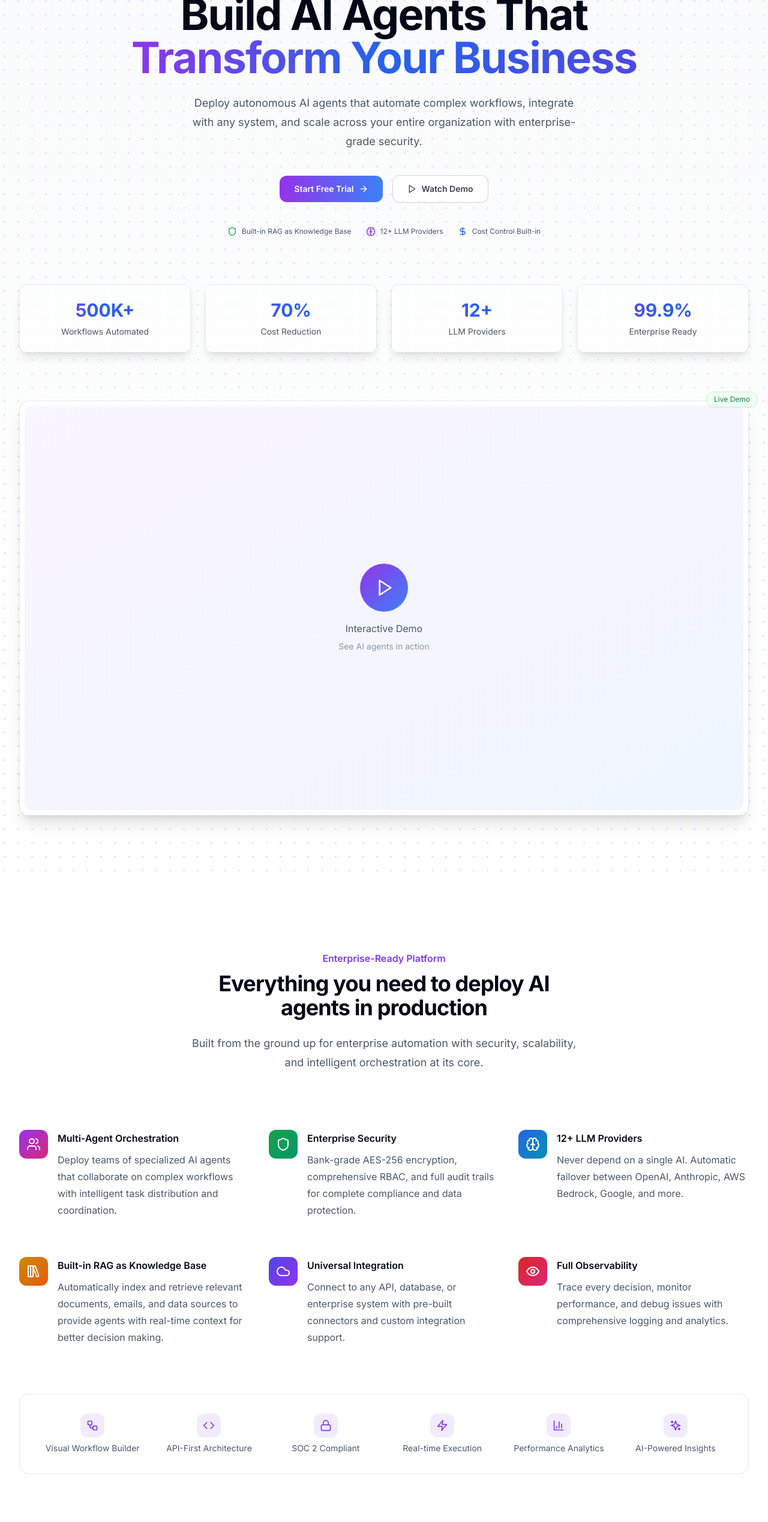
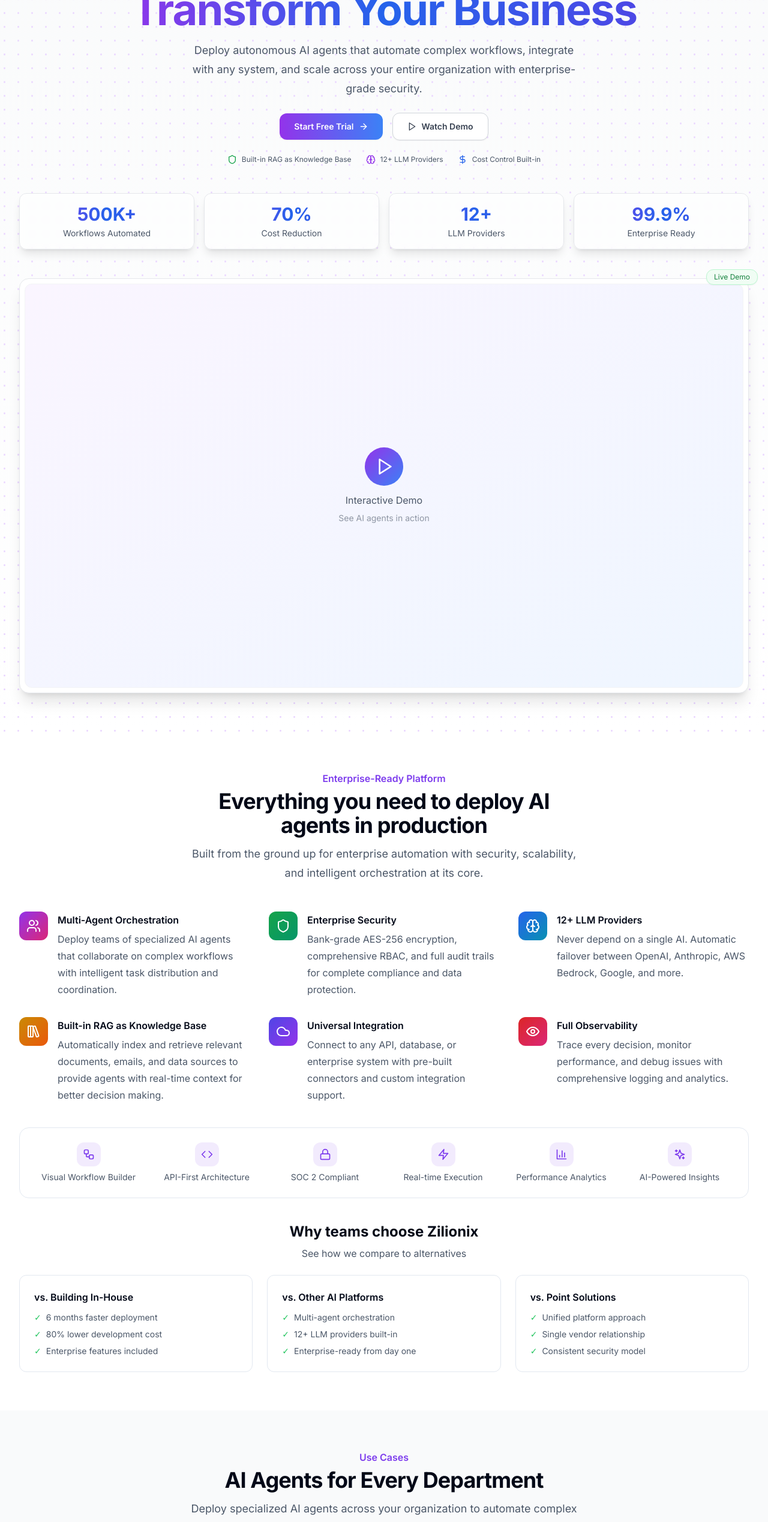
Before and after one commit to zilionix/zillionix-website, a Next.js app: page / in a window 1280 px wide. Shown: the part 234-2772 px from the top of the page at 60% size. Built offline with nearby package versions, Linux system fonts and the light colour scheme.

Commit message:
feat: updated spacing between all the sections

```diff
--- a/app/globals.css
+++ b/app/globals.css
@@ -33,6 +33,24 @@
     --ring: 262 83% 58%;
 
     --radius: 0.75rem;
+
+    /* Standardized spacing scale */
+    --space-xs: 0.5rem;   /* 8px */
+    --space-sm: 0.75rem;  /* 12px */
+    --space-md: 1rem;     /* 16px */
+    --space-lg: 1.5rem;   /* 24px */
+    --space-xl: 2rem;     /* 32px */
+    --space-2xl: 3rem;    /* 48px */
+    --space-3xl: 4rem;    /* 64px */
+    --space-4xl: 5rem;    /* 80px */
+
+    /* Section spacing */
+    --section-padding-y: 3rem;        /* 48px - reduced from 96px */
+    --section-padding-y-lg: 4rem;     /* 64px - reduced from 128px */
+
+    /* Component spacing */
+    --component-gap: 2rem;             /* 32px - reduced from 80px */
+    --component-gap-lg: 2.5rem;        /* 40px - reduced from 64px */
   }
 
   .dark {
--- a/components/CTA.tsx
+++ b/components/CTA.tsx
@@ -6,7 +6,7 @@ import Link from 'next/link'
 
 export default function CTA() {
   return (
-    <section className="relative py-24 sm:py-32 overflow-hidden">
+    <section className="relative py-20 sm:py-24 overflow-hidden">
       {/* Background gradient */}
       <div className="absolute inset-0 bg-gradient-to-br from-purple-500 via-blue-500 to-indigo-500" />
 
@@ -21,7 +21,7 @@ export default function CTA() {
           transition={{ duration: 0.5 }}
           className="mx-auto max-w-2xl text-center"
         >
-          <div className="mb-8 inline-flex items-center rounded-full border border-white/20 bg-white/10 px-3 py-1 text-sm font-medium text-white backdrop-blur-sm">
+          <div className="mb-6 inline-flex items-center rounded-full border border-white/20 bg-white/10 px-3 py-1 text-sm font-medium text-white backdrop-blur-sm">
             <Sparkles className="mr-2 h-3 w-3" />
             Limited Time: 30% off first 3 months
           </div>
@@ -36,7 +36,7 @@ export default function CTA() {
             Start your free trial today and see results in minutes.
           </p>
 
-          <div className="mt-10 flex items-center justify-center gap-x-6">
+          <div className="mt-8 flex items-center justify-center gap-x-6">
             <Link
               href="/"
               className="group rounded-lg bg-white px-6 py-3 text-sm font-semibold text-gray-900 shadow-sm hover:bg-gray-100 transition-all flex items-center"
@@ -70,7 +70,7 @@ export default function CTA() {
           whileInView={{ opacity: 1, y: 0 }}
           viewport={{ once: true }}
           transition={{ duration: 0.5, delay: 0.2 }}
-          className="mx-auto mt-16 grid max-w-lg grid-cols-1 gap-8 sm:max-w-xl sm:grid-cols-3 sm:gap-6 lg:max-w-4xl"
+          className="mx-auto mt-12 grid max-w-lg grid-cols-1 gap-8 sm:max-w-xl sm:grid-cols-3 sm:gap-6 lg:max-w-4xl"
         >
           <div className="text-center">
             <div className="text-4xl font-bold text-white">500K+</div>
--- a/components/Features.tsx
+++ b/components/Features.tsx
@@ -56,7 +56,7 @@ const capabilities = [
 
 export default function Features() {
   return (
-    <section id="features" className="py-24 sm:py-32 bg-white">
+    <section id="features" className="py-12 sm:py-16 bg-white">
       <div className="mx-auto max-w-7xl px-6 lg:px-8">
         <div className="mx-auto max-w-2xl text-center">
           <motion.div
@@ -68,10 +68,10 @@ export default function Features() {
             <h2 className="text-base font-semibold leading-7 text-primary">
               Enterprise-Ready Platform
             </h2>
-            <p className="mt-2 text-3xl font-bold tracking-tight text-foreground sm:text-4xl">
+            <p className="mt-1 text-3xl font-bold tracking-tight text-foreground sm:text-4xl">
               Everything you need to deploy AI agents in production
             </p>
-            <p className="mt-6 text-lg leading-8 text-muted-foreground">
+            <p className="mt-3 text-lg leading-8 text-muted-foreground">
               Built from the ground up for enterprise automation with security,
               scalability, and intelligent orchestration at its core.
             </p>
@@ -79,8 +79,8 @@ export default function Features() {
         </div>
 
         {/* Main features grid */}
-        <div className="mx-auto mt-16 max-w-2xl sm:mt-20 lg:mt-24 lg:max-w-none">
-          <dl className="grid max-w-xl grid-cols-1 gap-x-8 gap-y-10 lg:max-w-none lg:grid-cols-3 lg:gap-y-16">
+        <div className="mx-auto mt-8 max-w-2xl sm:mt-10 lg:mt-12 lg:max-w-none">
+          <dl className="grid max-w-xl grid-cols-1 gap-x-8 gap-y-6 lg:max-w-none lg:grid-cols-3 lg:gap-y-8">
             {features.map((feature, index) => (
               <motion.div
                 key={feature.name}
@@ -96,7 +96,7 @@ export default function Features() {
                   </div>
                   <span className="ml-16">{feature.name}</span>
                 </dt>
-                <dd className="mt-2 ml-16 text-base leading-7 text-muted-foreground">
+                <dd className="mt-1 ml-16 text-base leading-7 text-muted-foreground">
                   {feature.description}
                 </dd>
               </motion.div>
@@ -110,7 +110,7 @@ export default function Features() {
           whileInView={{ opacity: 1, y: 0 }}
           viewport={{ once: true }}
           transition={{ duration: 0.5, delay: 0.3 }}
-          className="mt-20 rounded-2xl border border-border bg-card/50 backdrop-blur-sm p-8"
+          className="mt-10 rounded-2xl border border-border bg-card/50 backdrop-blur-sm p-6"
         >
           <div className="grid grid-cols-2 gap-4 sm:grid-cols-3 lg:grid-cols-6">
             {capabilities.map((capability) => (
@@ -130,17 +130,17 @@ export default function Features() {
           whileInView={{ opacity: 1, y: 0 }}
           viewport={{ once: true }}
           transition={{ duration: 0.5, delay: 0.4 }}
-          className="mt-20"
+          className="mt-10"
         >
-          <div className="text-center mb-12">
+          <div className="text-center mb-6">
             <h3 className="text-2xl font-bold text-foreground">Why teams choose Zilionix</h3>
-            <p className="mt-4 text-muted-foreground">See how we compare to alternatives</p>
+            <p className="mt-2 text-muted-foreground">See how we compare to alternatives</p>
           </div>
 
-          <div className="grid gap-8 lg:grid-cols-3">
+          <div className="grid gap-6 lg:grid-cols-3">
             <div className="rounded-lg border border-border p-6">
-              <h4 className="font-semibold text-foreground mb-4">vs. Building In-House</h4>
-              <ul className="space-y-3 text-sm text-muted-foreground">
+              <h4 className="font-semibold text-foreground mb-3">vs. Building In-House</h4>
+              <ul className="space-y-2 text-sm text-muted-foreground">
                 <li className="flex items-start">
                   <span className="mr-2 text-green-500">✓</span>
                   <span>6 months faster deployment</span>
@@ -157,8 +157,8 @@ export default function Features() {
             </div>
 
             <div className="rounded-lg border border-border p-6">
-              <h4 className="font-semibold text-foreground mb-4">vs. Other AI Platforms</h4>
-              <ul className="space-y-3 text-sm text-muted-foreground">
+              <h4 className="font-semibold text-foreground mb-3">vs. Other AI Platforms</h4>
+              <ul className="space-y-2 text-sm text-muted-foreground">
                 <li className="flex items-start">
                   <span className="mr-2 text-green-500">✓</span>
                   <span>Multi-agent orchestration</span>
@@ -175,8 +175,8 @@ export default function Features() {
             </div>
 
             <div className="rounded-lg border border-border p-6">
-              <h4 className="font-semibold text-foreground mb-4">vs. Point Solutions</h4>
-              <ul className="space-y-3 text-sm text-muted-foreground">
+              <h4 className="font-semibold text-foreground mb-3">vs. Point Solutions</h4>
+              <ul className="space-y-2 text-sm text-muted-foreground">
                 <li className="flex items-start">
                   <span className="mr-2 text-green-500">✓</span>
                   <span>Unified platform approach</span>
--- a/components/Footer.tsx
+++ b/components/Footer.tsx
@@ -47,9 +47,9 @@ export default function Footer() {
       <h2 id="footer-heading" className="sr-only">
         Footer
       </h2>
-      <div className="mx-auto max-w-7xl px-6 pb-8 pt-16 sm:pt-24 lg:px-8 lg:pt-32">
+      <div className="mx-auto max-w-7xl px-6 pb-8 pt-12 sm:pt-16 lg:px-8 lg:pt-20">
         <div className="xl:grid xl:grid-cols-3 xl:gap-8">
-          <div className="space-y-8">
+          <div className="space-y-6">
             <div className="flex items-center">
               <Image
                 src={logo}
@@ -76,11 +76,11 @@ export default function Footer() {
               ))}
             </div>
           </div>
-          <div className="mt-16 grid grid-cols-2 gap-8 xl:col-span-2 xl:mt-0">
-            <div className="md:grid md:grid-cols-2 md:gap-8">
+          <div className="mt-10 grid grid-cols-2 gap-6 xl:col-span-2 xl:mt-0">
+            <div className="md:grid md:grid-cols-2 md:gap-6">
               <div>
                 <h3 className="text-sm font-semibold leading-6 text-foreground">Product</h3>
-                <ul role="list" className="mt-6 space-y-4">
+                <ul role="list" className="mt-4 space-y-3">
                   {navigation.product.map((item) => (
                     <li key={item.name}>
                       <Link
@@ -93,9 +93,9 @@ export default function Footer() {
                   ))}
                 </ul>
               </div>
-              <div className="mt-10 md:mt-0">
+              <div className="mt-8 md:mt-0">
                 <h3 className="text-sm font-semibold leading-6 text-foreground">Resources</h3>
-                <ul role="list" className="mt-6 space-y-4">
+                <ul role="list" className="mt-4 space-y-3">
                   {navigation.resources.map((item) => (
                     <li key={item.name}>
                       <Link
@@ -109,10 +109,10 @@ export default function Footer() {
                 </ul>
               </div>
             </div>
-            <div className="md:grid md:grid-cols-2 md:gap-8">
+            <div className="md:grid md:grid-cols-2 md:gap-6">
               <div>
                 <h3 className="text-sm font-semibold leading-6 text-foreground">Company</h3>
-                <ul role="list" className="mt-6 space-y-4">
+                <ul role="list" className="mt-4 space-y-3">
                   {navigation.company.map((item) => (
                     <li key={item.name}>
                       <Link
@@ -125,9 +125,9 @@ export default function Footer() {
                   ))}
                 </ul>
               </div>
-              <div className="mt-10 md:mt-0">
+              <div className="mt-8 md:mt-0">
                 <h3 className="text-sm font-semibold leading-6 text-foreground">Legal</h3>
-                <ul role="list" className="mt-6 space-y-4">
+                <ul role="list" className="mt-4 space-y-3">
                   {navigation.legal.map((item) => (
                     <li key={item.name}>
                       <Link
@@ -144,12 +144,12 @@ export default function Footer() {
           </div>
         </div>
 
-        <div className="mt-16 border-t border-border pt-8 sm:mt-20 lg:mt-24">
+        <div className="mt-10 border-t border-border pt-6 sm:mt-12 lg:mt-16">
           <div className="flex flex-col sm:flex-row justify-between items-center">
             <p className="text-xs leading-5 text-muted-foreground">
               &copy; {new Date().getFullYear()} Zilionix, Inc. All rights reserved.
             </p>
-            <div className="mt-4 sm:mt-0 flex space-x-6 text-xs text-muted-foreground">
+            <div className="mt-3 sm:mt-0 flex space-x-4 text-xs text-muted-foreground">
               <span>SOC 2 Type II Certified</span>
               <span>•</span>
               <span>GDPR Compliant</span>
--- a/components/Hero.tsx
+++ b/components/Hero.tsx
@@ -16,7 +16,7 @@ const stats = [
 
 export default function Hero() {
   return (
-    <section className="relative overflow-hidden pt-32 pb-16 lg:pt-40 lg:pb-24 bg-gradient-to-b from-gray-50 to-white">
+    <section className="relative overflow-hidden pt-20 pb-12 lg:pt-24 lg:pb-16 bg-gradient-to-b from-gray-50 to-white">
       {/* Interactive Dot Grid Background */}
       <div className="absolute inset-0" style={{ zIndex: 1 }}>
         <DotGrid
@@ -39,7 +39,7 @@ export default function Hero() {
             initial={{ opacity: 0, y: 20 }}
             animate={{ opacity: 1, y: 0 }}
             transition={{ duration: 0.5 }}
-            className="mb-8 inline-flex items-center rounded-full border border-purple-200 bg-purple-50 px-3 py-1 text-sm font-medium text-purple-700 shadow-sm"
+            className="mb-4 inline-flex items-center rounded-full border border-purple-200 bg-purple-50 px-3 py-1 text-sm font-medium text-purple-700 shadow-sm"
           >
             <Zap className="mr-2 h-3 w-3" />
             Multi-Agent Orchestration Platform
@@ -61,7 +61,7 @@ export default function Hero() {
             initial={{ opacity: 0, y: 20 }}
             animate={{ opacity: 1, y: 0 }}
             transition={{ duration: 0.5, delay: 0.2 }}
-            className="mt-6 text-lg leading-8 text-muted-foreground max-w-2xl mx-auto"
+            className="mt-4 text-lg leading-8 text-muted-foreground max-w-2xl mx-auto"
           >
             Deploy autonomous AI agents that automate complex workflows, integrate with any system,
             and scale across your entire organization with enterprise-grade security.
@@ -72,7 +72,7 @@ export default function Hero() {
             initial={{ opacity: 0, y: 20 }}
             animate={{ opacity: 1, y: 0 }}
             transition={{ duration: 0.5, delay: 0.3 }}
-            className="mt-10 flex items-center justify-center gap-x-4"
+            className="mt-6 flex items-center justify-center gap-x-4"
           >
             <Link
               href="/"
@@ -95,7 +95,7 @@ export default function Hero() {
             initial={{ opacity: 0 }}
             animate={{ opacity: 1 }}
             transition={{ duration: 0.5, delay: 0.4 }}
-            className="mt-10 flex items-center justify-center gap-x-6 text-xs text-muted-foreground"
+            className="mt-6 flex items-center justify-center gap-x-6 text-xs text-muted-foreground"
           >
             <div className="flex items-center gap-x-2">
               <Shield className="h-4 w-4 text-green-600" />
@@ -117,15 +117,15 @@ export default function Hero() {
           initial={{ opacity: 0, y: 40 }}
           animate={{ opacity: 1, y: 0 }}
           transition={{ duration: 0.5, delay: 0.5 }}
-          className="mt-20 grid grid-cols-2 gap-6 sm:grid-cols-4"
+          className="mt-12 grid grid-cols-2 gap-4 sm:grid-cols-4"
         >
           {stats.map((stat, index) => (
             <div
               key={stat.label}
-              className="glass-effect rounded-lg p-6 text-center"
+              className="glass-effect rounded-lg p-4 text-center"
             >
               <div className="text-3xl font-bold gradient-text">{stat.value}</div>
-              <div className="mt-2 text-sm text-muted-foreground">{stat.label}</div>
+              <div className="mt-1 text-sm text-muted-foreground">{stat.label}</div>
             </div>
           ))}
         </motion.div>
@@ -135,12 +135,12 @@ export default function Hero() {
           initial={{ opacity: 0, y: 40 }}
           animate={{ opacity: 1, y: 0 }}
           transition={{ duration: 0.5, delay: 0.6 }}
-          className="mt-20"
+          className="mt-12"
         >
           <div className="relative rounded-2xl border border-gray-200 bg-white shadow-xl p-2">
             <div className="aspect-video rounded-lg bg-gradient-to-br from-purple-50 to-blue-50 flex items-center justify-center border border-gray-100">
               <div className="text-center">
-                <div className="inline-flex items-center justify-center w-20 h-20 rounded-full bg-gradient-to-br from-purple-600 to-blue-500 mb-4">
+                <div className="inline-flex items-center justify-center w-16 h-16 rounded-full bg-gradient-to-br from-purple-600 to-blue-500 mb-3">
                   <Play className="w-8 h-8 text-white ml-1" />
                 </div>
                 <p className="text-muted-foreground">Interactive Demo</p>
--- a/components/UseCases.tsx
+++ b/components/UseCases.tsx
@@ -87,7 +87,7 @@ const industries = [
 
 export default function UseCases() {
   return (
-    <section id="use-cases" className="py-24 sm:py-32 bg-gray-50">
+    <section id="use-cases" className="py-12 sm:py-16 bg-gray-50">
       <div className="mx-auto max-w-7xl px-6 lg:px-8">
         <div className="mx-auto max-w-2xl text-center">
           <motion.div
@@ -99,10 +99,10 @@ export default function UseCases() {
             <h2 className="text-base font-semibold leading-7 text-primary">
               Use Cases
             </h2>
-            <p className="mt-2 text-3xl font-bold tracking-tight text-foreground sm:text-4xl">
+            <p className="mt-1 text-3xl font-bold tracking-tight text-foreground sm:text-4xl">
               AI Agents for Every Department
             </p>
-            <p className="mt-6 text-lg leading-8 text-muted-foreground">
+            <p className="mt-3 text-lg leading-8 text-muted-foreground">
               Deploy specialized AI agents across your organization to automate
               complex workflows and drive efficiency in every department.
             </p>
@@ -110,7 +110,7 @@ export default function UseCases() {
         </div>
 
         {/* Use cases grid */}
-        <div className="mx-auto mt-16 grid max-w-2xl grid-cols-1 gap-8 lg:mx-0 lg:max-w-none lg:grid-cols-2">
+        <div className="mx-auto mt-8 grid max-w-2xl grid-cols-1 gap-6 lg:mx-0 lg:max-w-none lg:grid-cols-2">
           {useCases.map((useCase, index) => (
             <motion.div
               key={useCase.title}
@@ -118,9 +118,9 @@ export default function UseCases() {
               whileInView={{ opacity: 1, y: 0 }}
               viewport={{ once: true }}
               transition={{ duration: 0.5, delay: index * 0.1 }}
-              className="relative rounded-2xl border border-border bg-card p-8 hover:shadow-lg transition-shadow group"
+              className="relative rounded-2xl border border-border bg-card p-6 hover:shadow-lg transition-shadow group"
             >
-              <div className="flex items-start justify-between mb-6">
+              <div className="flex items-start justify-between mb-4">
                 <div className={`inline-flex h-12 w-12 items-center justify-center rounded-lg bg-gradient-to-br ${useCase.gradient}`}>
                   <useCase.icon className="h-6 w-6 text-white" />
                 </div>
@@ -132,11 +132,11 @@ export default function UseCases() {
               <h3 className="text-xl font-semibold text-foreground mb-2">
                 {useCase.title}
               </h3>
-              <p className="text-muted-foreground mb-6">
+              <p className="text-muted-foreground mb-4">
                 {useCase.description}
               </p>
 
-              <ul className="space-y-3">
+              <ul className="space-y-2">
                 {useCase.features.map((feature) => (
                   <li key={feature} className="flex items-start text-sm">
                     <CheckCircle className="h-4 w-4 text-green-500 mr-2 mt-0.5 flex-shrink-0" />
@@ -145,7 +145,7 @@ export default function UseCases() {
                 ))}
               </ul>
 
-              <button className="mt-6 inline-flex items-center text-sm font-medium text-primary hover:text-primary/80 transition-colors group">
+              <button className="mt-4 inline-flex items-center text-sm font-medium text-primary hover:text-primary/80 transition-colors group">
                 Learn more
                 <ArrowRight className="ml-2 h-4 w-4 group-hover:translate-x-1 transition-transform" />
               </button>
@@ -159,19 +159,19 @@ export default function UseCases() {
           whileInView={{ opacity: 1, y: 0 }}
           viewport={{ once: true }}
           transition={{ duration: 0.5, delay: 0.3 }}
-          className="mt-20"
+          className="mt-10"
         >
-          <h3 className="text-center text-2xl font-bold text-foreground mb-12">
+          <h3 className="text-center text-2xl font-bold text-foreground mb-6">
             Trusted Across Industries
           </h3>
-          <div className="grid grid-cols-1 gap-6 sm:grid-cols-2 lg:grid-cols-4">
+          <div className="grid grid-cols-1 gap-4 sm:grid-cols-2 lg:grid-cols-4">
             {industries.map((industry) => (
               <div
                 key={industry.title}
-                className="rounded-lg border border-border bg-card p-6 text-center hover:border-primary/50 transition-colors"
+                className="rounded-lg border border-border bg-card p-4 text-center hover:border-primary/50 transition-colors"
               >
-                <div className="mx-auto mb-4 flex h-12 w-12 items-center justify-center rounded-lg bg-primary/10">
-                  <industry.icon className="h-6 w-6 text-primary" />
+                <div className="mx-auto mb-3 flex h-10 w-10 items-center justify-center rounded-lg bg-primary/10">
+                  <industry.icon className="h-5 w-5 text-primary" />
                 </div>
                 <h4 className="font-semibold text-foreground mb-2">{industry.title}</h4>
                 <p className="text-sm text-muted-foreground">{industry.description}</p>
@@ -186,12 +186,12 @@ export default function UseCases() {
           whileInView={{ opacity: 1, y: 0 }}
           viewport={{ once: true }}
           transition={{ duration: 0.5, delay: 0.4 }}
-          className="mt-20 rounded-2xl bg-gradient-to-r from-purple-600 to-blue-600 p-8 text-center"
+          className="mt-10 rounded-2xl bg-gradient-to-r from-purple-600 to-blue-600 p-6 text-center"
         >
-          <h3 className="text-2xl font-bold text-white mb-4">
+          <h3 className="text-2xl font-bold text-white mb-3">
             See Your Use Case in Action
           </h3>
-          <p className="text-white/90 mb-6 max-w-2xl mx-auto">
+          <p className="text-white/90 mb-4 max-w-2xl mx-auto">
             Schedule a personalized demo to see how Zilionix can transform your specific workflows
           </p>
           <button className="rounded-lg bg-white px-6 py-3 text-sm font-semibold text-gray-900 hover:bg-gray-100 transition-colors">
```
Also changed, not shown: components/Pricing.tsx (+14 -14 lines).
